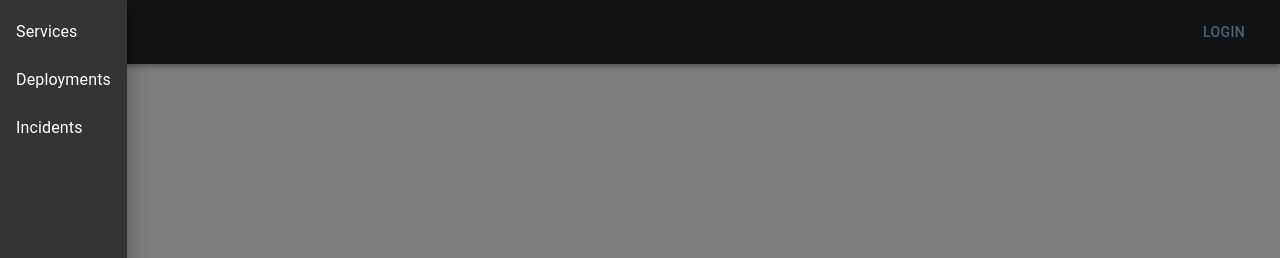
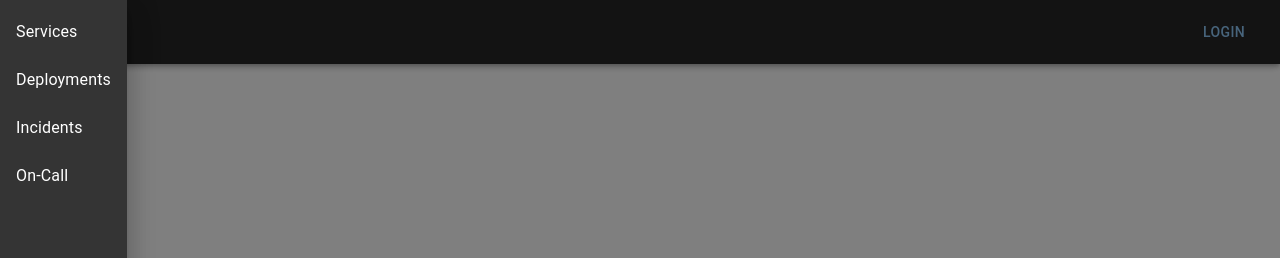
Before and after one commit to ebrotz/kurt-frontend, a React (Vite) app: page / in a window 1280 px wide. Both pictures are taken after a click on the button 44 px from the left and 32 px from the top of the page. Shown: the top 258 px of the page. Built offline with nearby package versions, Linux system fonts and the light colour scheme; some icons are missing.

Commit message:
Push drawer items all the way to the top

```diff
--- a/src/App.tsx
+++ b/src/App.tsx
@@ -2,6 +2,7 @@ import { ThemeProvider } from '@emotion/react'
 import './App.css'
 import { Box, createTheme } from '@mui/material'
 import KurtAppBar from './components/AppBar'
+import type { AppDrawerItem } from './components/AppDrawer'
 
 const theme = createTheme({
 	palette: {
@@ -9,11 +10,32 @@ const theme = createTheme({
 	}
 })
 
+const drawerItems: AppDrawerItem[] = [
+	{
+		name: "Services",
+		handler: () => { }
+	},
+	{
+		name: "Deployments",
+		handler: () => { }
+	},
+	{
+		name: "Incidents",
+		handler: () => { }
+	},
+	{
+		name: "On-Call",
+		handler: () => { }
+	}
+]
+
 function App() {
 	return (
 		<ThemeProvider theme={theme}>
 			<Box className='root'>
-				<KurtAppBar />
+				<KurtAppBar drawerItems={drawerItems}/>
+				<Box className='main'>
+				</Box>
 			</Box>
 		</ThemeProvider>
 	)
--- a/src/components/AppBar.tsx
+++ b/src/components/AppBar.tsx
@@ -1,11 +1,14 @@
 import { AppBar, Box, Button, IconButton, Toolbar } from '@mui/material'
 import MenuIcon from '@mui/icons-material/Menu'
 import React from 'react'
-import { AppDrawer } from './AppDrawer';
+import AppDrawer, { type AppDrawerItem } from './AppDrawer'
 import AccountIconButton from './AccountIconButton';
 
+export interface AppBarProps {
+	drawerItems: AppDrawerItem[]
+}
 
-export default function KurtAppBar() {
+export default function KurtAppBar({drawerItems}: AppBarProps) {
 	const [isLoggedIn, setLoggedIn] = React.useState(false)
 	const [isDrawerOpen, setDrawerOpen] = React.useState(false)
 
@@ -45,7 +48,7 @@ export default function KurtAppBar() {
 				</Toolbar>
 			</AppBar>
 			<nav>
-				<AppDrawer open={isDrawerOpen} onClose={closeDrawer} />
+				<AppDrawer open={isDrawerOpen} onClose={closeDrawer} items={drawerItems} />
 			</nav>
 		</Box >
 	)
--- a/src/components/AppDrawer.tsx
+++ b/src/components/AppDrawer.tsx
@@ -1,20 +1,29 @@
 import { Box, Drawer, List, ListItemButton, ListItemText } from '@mui/material'
+import React from 'react';
 
-interface AppDrawerProps {
+export interface AppDrawerItem {
+	// The name of the item as it appears in the drawer.
+	name: string;
+	// On-click handler for the item.
+	handler: React.MouseEventHandler<HTMLDivElement>;
+}
+
+export interface AppDrawerProps {
 	open: boolean
 	onClose: () => void;
+	items: AppDrawerItem[];
 }
 
-export function AppDrawer({open, onClose}: AppDrawerProps) {
+export default function AppDrawer({open, onClose, items}: AppDrawerProps) {
 	return (
 		<Drawer open={open} onClose={onClose}>
 			<Box>
 				<List>
 					{
 						// Items should ideally be dynamic
-						['Services', 'Deployments', 'Incidents'].map((item, idx) => (
-							<ListItemButton key={idx}>
-								<ListItemText primary={item} />
+						items.map((item) => (
+							<ListItemButton key={item.name} onClick={item.handler}>
+								<ListItemText primary={item.name} />
 							</ListItemButton>
 						))
 					}
```
